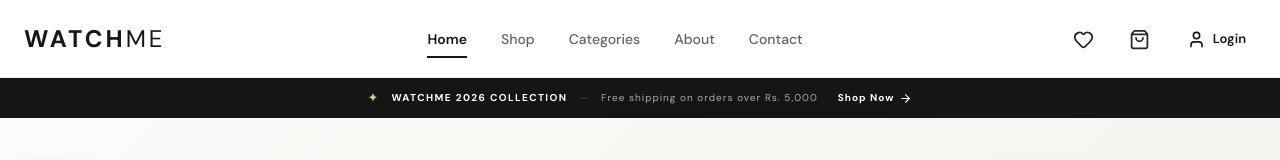
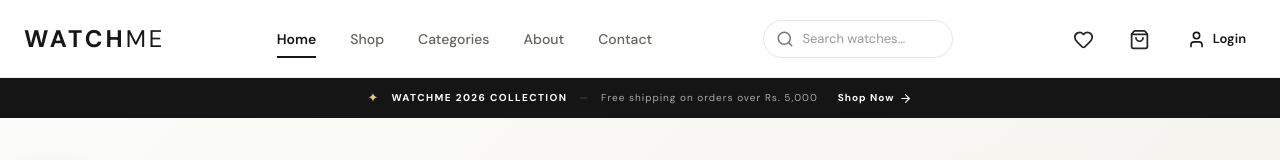
Before and after one commit to aashishbudhathoki333/Watch-ME, a React (Vite) app in the folder client/: page / in a window 1280 px wide. Shown: the top 160 px of the page. Built offline with nearby package versions, Linux system fonts and the light colour scheme; a web font is replaced by a local one.

Commit message:
feat: Add search bar to Navbar for watch queries

```diff
--- a/client/src/components/Navbar.css
+++ b/client/src/components/Navbar.css
@@ -480,3 +480,45 @@
         gap: 18px 25px;
     }
 }
+.navbar-search {
+    display: flex;
+    align-items: center;
+    gap: 8px;
+    width: 190px;
+    height: 38px;
+    padding: 0 12px;
+    border: 1px solid #e5e5e5;
+    border-radius: 20px;
+    background: #fff;
+    box-sizing: border-box;
+}
+
+.navbar-search svg {
+    flex-shrink: 0;
+    color: #777;
+}
+
+.navbar-search input {
+    width: 100%;
+    border: none;
+    outline: none;
+    background: transparent;
+    color: #222;
+    font-size: 13px;
+}
+
+.navbar-search input::placeholder {
+    color: #999;
+}
+
+@media (max-width: 1000px) {
+    .navbar-search {
+        width: 150px;
+    }
+}
+
+@media (max-width: 800px) {
+    .navbar-search {
+        display: none;
+    }
+}
--- a/client/src/components/Navbar.jsx
+++ b/client/src/components/Navbar.jsx
@@ -137,6 +137,18 @@ const handleSearch = (e) => {
           </NavLink>
 
         </nav>
+
+        <form className="navbar-search" onSubmit={handleSearch}>
+  <Search size={18} />
+
+  <input
+    type="text"
+    placeholder="Search watches..."
+    value={searchTerm}
+    onChange={(e) => setSearchTerm(e.target.value)}
+    aria-label="Search watches"
+  />
+</form>
 
         {/* ================= ACTIONS ================= */}
 
```
